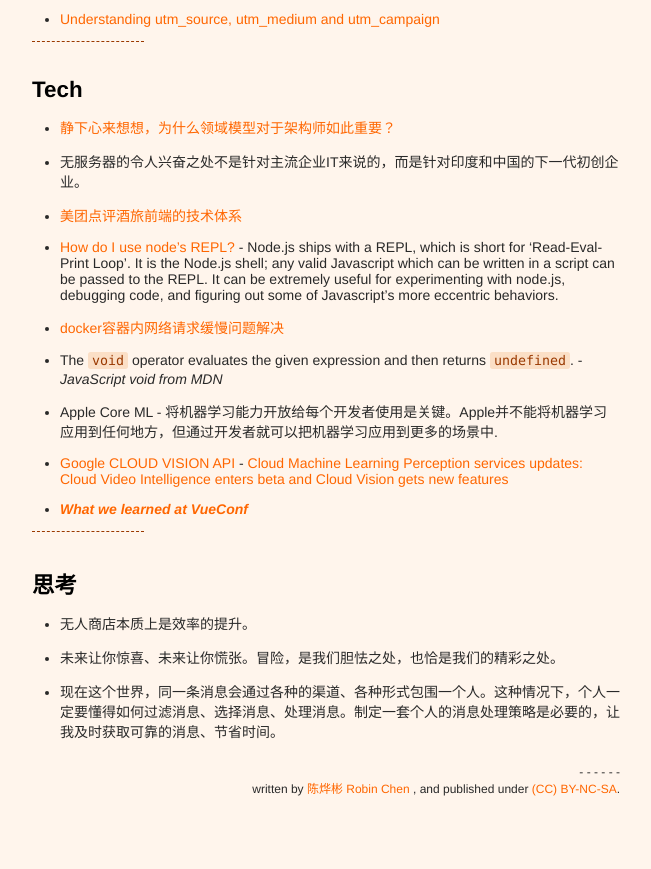
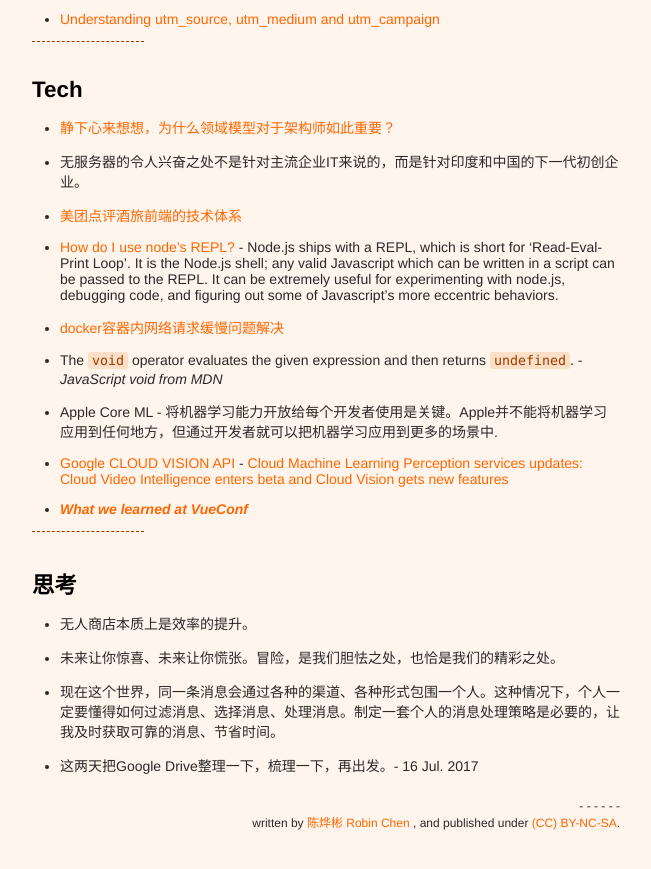
Before and after one commit to xianyuxmu/xianyuxmu.github.io, a Jekyll site: the page built from _posts/2017-07-03-monthly-reading.md, in a window 1280 px wide and 900 px high, scrolled down 2156 px. Shown: the top 869 px of the window, without its empty margins (314-965 px from the left). Built offline with Jekyll 4.4.1, drawn with Linux system fonts in a browser that asks for light colours; comment, search, counter and statistics services are not loaded.

Commit message:
Thinking today

```diff
--- a/_posts/2017-07-03-monthly-reading.md
+++ b/_posts/2017-07-03-monthly-reading.md
@@ -96,3 +96,4 @@ tags:
 - 无人商店本质上是效率的提升。
 - 未来让你惊喜、未来让你慌张。冒险，是我们胆怯之处，也恰是我们的精彩之处。
 - 现在这个世界，同一条消息会通过各种的渠道、各种形式包围一个人。这种情况下，个人一定要懂得如何过滤消息、选择消息、处理消息。制定一套个人的消息处理策略是必要的，让我及时获取可靠的消息、节省时间。
+- 这两天把Google Drive整理一下，梳理一下，再出发。- 16 Jul. 2017
```
